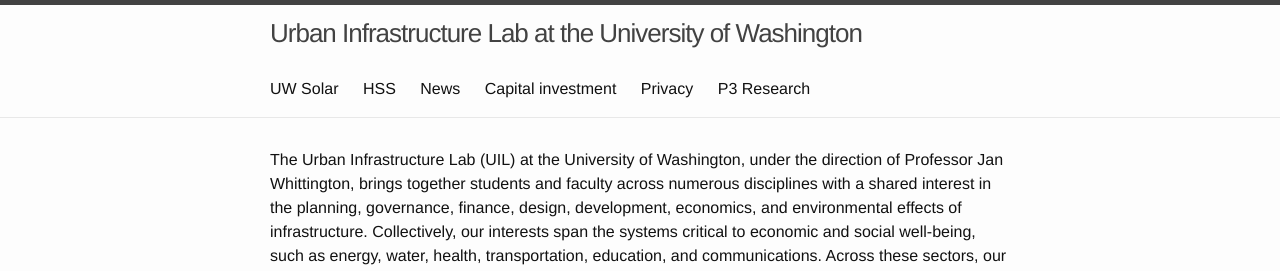
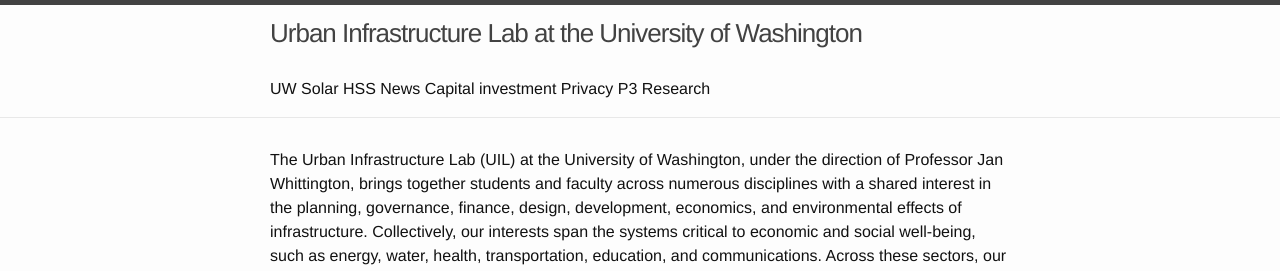
Before and after one commit to urbaninfra/urbaninfra.github.io, a Jekyll site: the page built from index.html, in a window 1280 px wide. Shown: the top 271 px of the page. Built offline with Jekyll 4.4.1, drawn with Linux system fonts in a browser that asks for light colours.

Commit message:
remove left padding on nav

```diff
--- a/_sass/_layout.scss
+++ b/_sass/_layout.scss
@@ -37,7 +37,7 @@
 
         // Gaps between nav items, but not on the first one
         &:not(:first-child) {
-            margin-left: 20px;
+            margin-left: 0px;
         }
     }
 
```
